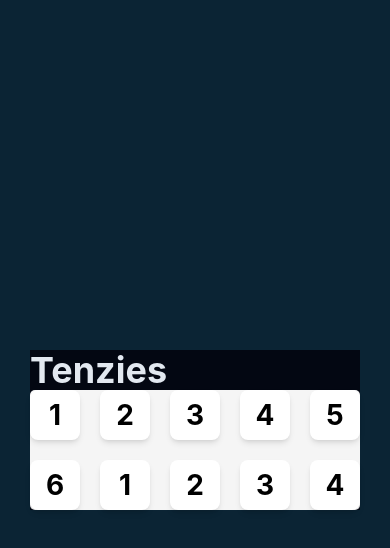
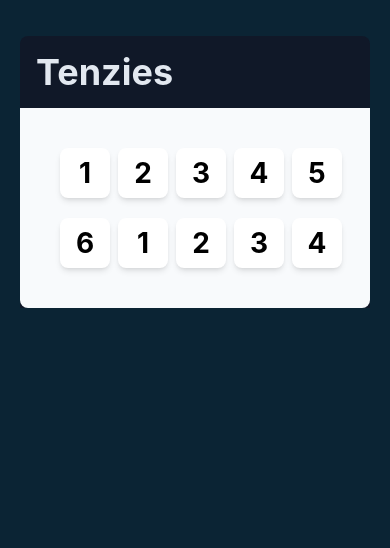
Before and after one commit to millan-figueroa/tenzies, a Next.js app: page / in a window 390 px wide. Shown: the top 548 px of the page. Built offline with nearby package versions, Linux system fonts and the light colour scheme.

Commit message:
Optimizes mobile responsive styling

```diff
--- a/src/components/Main.tsx
+++ b/src/components/Main.tsx
@@ -6,8 +6,8 @@ type DieProps = {
 
 export default function Main({ value }: DieProps) {
   return (
-    <main className="bg-slate-50 h-full rounded-lg flex flex-col justify-center items-center">
-      <div className="grid grid-cols-5 gap-5">
+    <main className="bg-slate-50 h-full flex flex-col justify-center items-center rounded-b-lg">
+      <div className="grid grid-cols-5 gap-5 p-10 ">
         <Die value={1} />
         <Die value={2} />
         <Die value={3} />
--- a/src/pages/index.tsx
+++ b/src/pages/index.tsx
@@ -6,8 +6,8 @@ type DieProps = {
 
 export default function Home() {
   return (
-    <div className="h-100% w-100% max-h-[500px] max-w-[500px] bg-gray-950">
-      <h1 className="text-4xl font-bold mt-4 text-slate-200">Tenzies</h1>
+    <div className="h-100% w-100% max-h-[500px] max-w-[500px] bg-gray-900 rounded-t-lg ">
+      <h1 className="text-4xl font-bold p-4 mt-4 text-slate-200">Tenzies</h1>
       <Main value={0} />
     </div>
   );
--- a/src/styles/globals.css
+++ b/src/styles/globals.css
@@ -25,29 +25,12 @@
 
 body {
   font-family: Inter, sans-serif;
-  margin: 0;
-  background-color: #0B2434;
+  margin-top: 40;
+  background-color: #0b2434;
   padding: 20px;
   height: 100vh;
   display: flex;
   flex-direction: column;
-  justify-content: center;
+  /* justify-content: center; */
   align-items: center;
 }
-
-/* div#root {
-  height: 100%;
-  width: 100%;
-  max-height: 400px;
-  max-width: 400px;
-} */
-
-main {
-  background-color: #F5F5F5;
-  height: 100%;
-  border-radius: 5px;
-  display: flex;
-  flex-direction: column;
-  justify-content: center;
-  align-items: center;
-}
```
